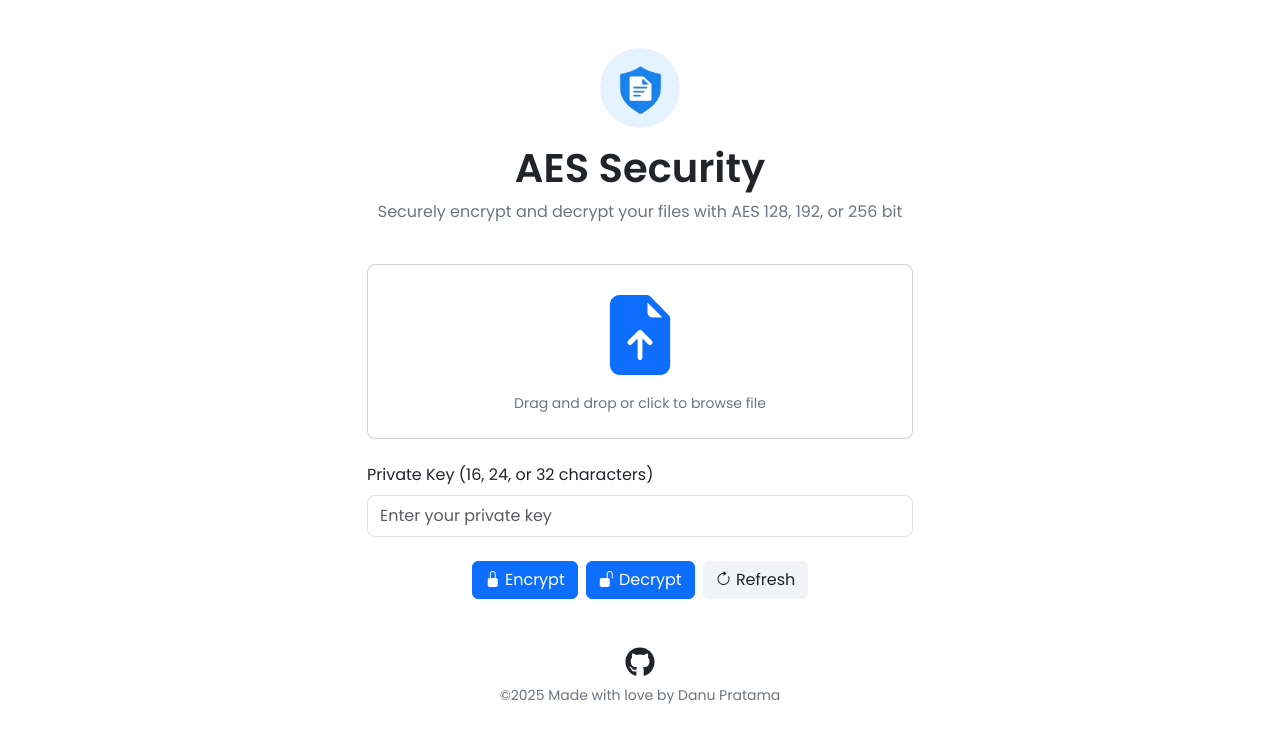
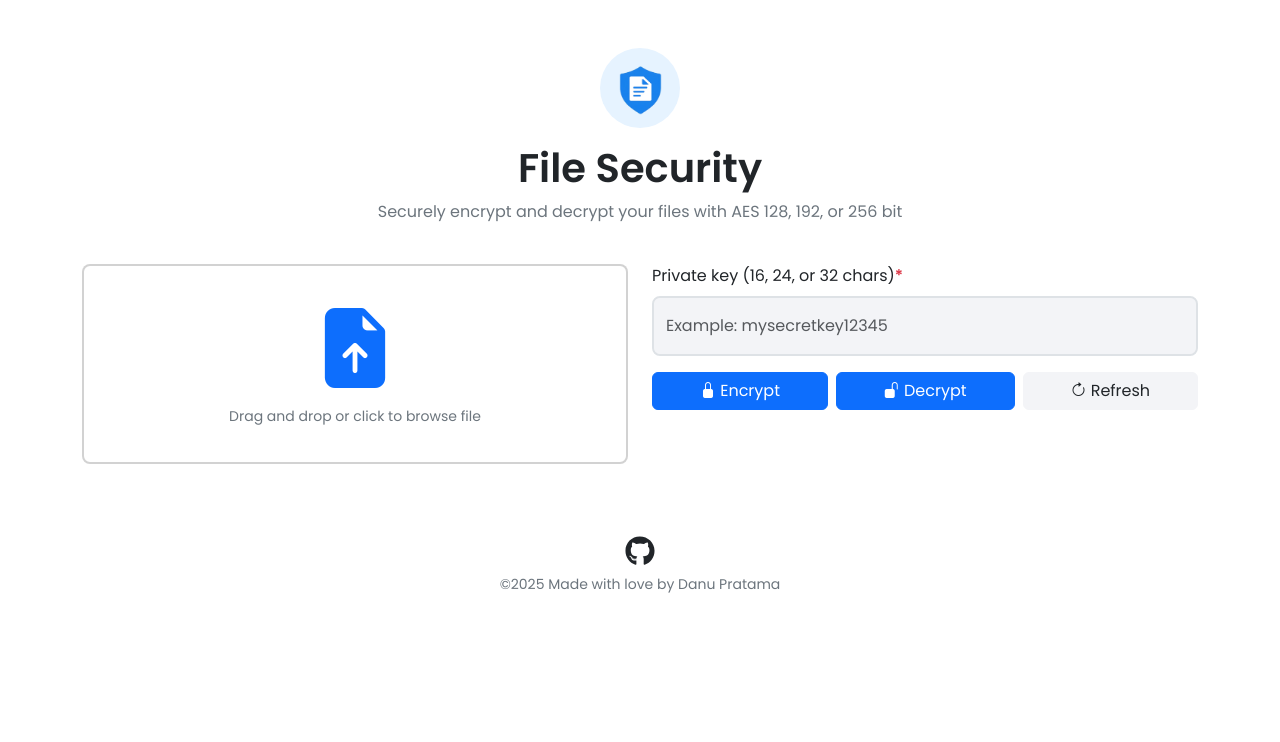
Before and after one commit to danutama/nextjs-aes-encryption, a Next.js app: page /start in a window 1280 px wide. Shown: the top 742 px of the page. Built offline with nearby package versions, Linux system fonts and the light colour scheme.

Commit message:
refactor: move encryption logic to custom hooks and clean up component structure

```diff
--- a/src/app/start/page.jsx
+++ b/src/app/start/page.jsx
@@ -1,99 +1,48 @@
 'use client';
 
-import { useEffect, useRef, useState } from 'react';
 import Image from 'next/image';
 import DropZone from '@/components/DropZone';
 import InputKey from '@/components/InputKey';
 import Credit from '@/components/Credit';
-import { encryptFile, decryptFile } from '@/utils/crypto';
-import toast from 'react-hot-toast';
-
-const MAX_FILE_SIZE_MB = 200;
-const MAX_FILE_SIZE_BYTES = MAX_FILE_SIZE_MB * 1024 * 1024;
-
-// Detect in-app browser
-function isInAppBrowser() {
-  const ua = navigator.userAgent || navigator.vendor || window.opera;
-  const inAppKeywords = ['Instagram', 'FBAN', 'FBAV', 'Messenger', 'TikTok', 'Twitter', 'LinkedIn', 'WhatsApp'];
-
-  return inAppKeywords.some((keyword) => ua.includes(keyword));
-}
+import { useInAppBrowserWarning } from '@/hooks/useInAppBrowserWarning';
+import { useEncryption } from '@/hooks/useEncryption';
 
 export default function EncryptionPage() {
-  const [file, setFile] = useState(null);
-  const [fileName, setFileName] = useState('');
-  const [privateKey, setPrivateKey] = useState('');
-  const fileInputRef = useRef(null);
+  useInAppBrowserWarning();
 
-  // Alert in-app browser
-  useEffect(() => {
-    if (isInAppBrowser()) {
-      toast.error('You are opening this page from an in-app browser (Instagram, Facebook, etc.). Please open it in Chrome or another browser to enable downloading.', { duration: 6000 });
-    }
-  }, []);
-
-  const handleFileChange = (e) => {
-    const selectedFile = e.target.files[0];
-    if (selectedFile) {
-      setFile(selectedFile);
-      setFileName(selectedFile.name);
-    }
-  };
-
-  const handleRefresh = () => {
-    setFile(null);
-    setFileName('');
-    setPrivateKey('');
-    if (fileInputRef.current) {
-      fileInputRef.current.value = null;
-    }
-  };
-
-  const handleEncryptClick = () => {
-    if (file && file.size > MAX_FILE_SIZE_BYTES) {
-      toast.error(`File too large. Max allowed size is ${MAX_FILE_SIZE_MB}MB`);
-      return;
-    }
-    encryptFile(file, fileName, privateKey);
-  };
-
-  const handleDecryptClick = () => {
-    if (file && file.size > MAX_FILE_SIZE_BYTES) {
-      toast.error(`File too large. Max allowed size is ${MAX_FILE_SIZE_MB}MB`);
-      return;
-    }
-    decryptFile(file, fileName, privateKey);
-  };
+  const { file, fileName, privateKey, setPrivateKey, fileInputRef, handleFileChange, handleRefresh, handleEncryptClick, handleDecryptClick } = useEncryption();
 
   return (
     <div className="d-flex flex-column justify-content-center">
       <div className="text-center mb-4">
         <div className="mb-3 d-flex justify-content-center align-items-center">
           <span className="icon blue-pastel-1 d-flex justify-content-center align-items-center pt-1">
-            {/* <i className="bi bi-shield-fill-check text-primary"></i> */}
             <Image src="/logo-blue.png" alt="logo" className="img-logo" width={43} height={50} priority />
           </span>
         </div>
-        <h1 className="mb-2 fw-bold">AES Security</h1>
+        <h1 className="mb-2 fw-bold">File Security</h1>
         <p className="text-secondary">Securely encrypt and decrypt your files with AES 128, 192, or 256 bit</p>
       </div>
 
-      <div className="row justify-content-center">
-        <div className="col-md-8 col-lg-6">
-          <DropZone file={file} fileName={fileName} fileInputRef={fileInputRef} handleFileChange={handleFileChange} setFile={setFile} setFileName={setFileName} />
-
+      <div>
+        <div className="row">
+          <div className="col-lg-6">
+            <DropZone file={file} fileName={fileName} fileInputRef={fileInputRef} handleFileChange={handleFileChange} />
+          </div>
+          <div className="col-lg-6">
             <InputKey privateKey={privateKey} setPrivateKey={setPrivateKey} />
-
-          <div className="d-flex justify-content-sm-center justify-content-between gap-sm-2 gap-1 mt-4">
-            <button className="btn btn-primary" onClick={handleEncryptClick}>
+            <div className="d-flex justify-content-center gap-sm-2 gap-1 mt-3">
+              <button className="btn btn-primary flex-fill" onClick={handleEncryptClick}>
                 <i className="bi bi-lock-fill"></i> Encrypt
               </button>
-            <button className="btn btn-primary" onClick={handleDecryptClick}>
+              <button className="btn btn-primary flex-fill" onClick={handleDecryptClick}>
                 <i className="bi bi-unlock-fill"></i> Decrypt
               </button>
-            <button className="btn btn-refresh" onClick={handleRefresh}>
+              <button className="btn btn-refresh flex-fill" onClick={handleRefresh}>
                 <i className="bi bi-arrow-clockwise"></i> Refresh
               </button>
+            </div>
+          </div>
         </div>
 
         <div className="mt-4">
@@ -101,6 +50,5 @@ export default function EncryptionPage() {
         </div>
       </div>
     </div>
-    </div>
   );
 }
--- a/src/app/start/style.css
+++ b/src/app/start/style.css
@@ -1,3 +1,12 @@
+:root {
+  --gray: hsl(225, 20%, 96%);
+  --gray-2: hsl(225, 29%, 92%);
+}
+
+.bg-gray {
+  background-color: var(--gray);
+}
+
 .icon {
   width: 80px;
   height: 80px;
@@ -8,18 +17,32 @@
   font-size: 40px;
 } */
 
+.drop-zone {
+ min-height: 200px;
+}
+
 .drop-zone:hover {
   border-color: var(--primary);
 }
 
+.form-control {
+  background-color: var(--gray) !important;
+}
+
 .form-control:active,
 .form-control:focus {
+  background-color: var(--gray);
   outline: none !important;
   box-shadow: none !important;
   border-color: var(--primary);
 }
 
 .btn-refresh {
-  background-color: hsl(225, 20%, 96%) !important;
-  border: 1px solid hsl(225, 20%, 96%) !important;
+  background-color: var(--gray) !important;
+  border: 1px solid var(--gray) !important;
 }
+
+.btn-refresh:hover {
+  background-color: var(--gray-2) !important;
+  border: 1px solid var(--gray-2) !important;
+}
--- a/src/components/DropZone.jsx
+++ b/src/components/DropZone.jsx
@@ -19,7 +19,7 @@ export default function DropZone({ file, fileName, fileInputRef, handleFileChang
   return (
     <div className="mb-4">
       <div
-        className={`card drop-zone rounded-3 text-center p-4 ${file ? 'bg-light' : 'bg-white'}`}
+        className={`card drop-zone rounded-3 text-center d-flex justify-content-center border-2 p-4 ${file ? 'bg-gray' : 'bg-white'}`}
         style={{ cursor: 'pointer' }}
         onClick={handleButtonClick}
         onDragOver={(e) => e.preventDefault()}
--- a/src/components/InputKey.jsx
+++ b/src/components/InputKey.jsx
@@ -1,19 +1,12 @@
-"use client";
+'use client';
 
 export default function InputKey({ privateKey, setPrivateKey }) {
   return (
-    <div className="mb-3 text-start">
+    <div className="text-start">
       <label htmlFor="privateKey" className="form-label text-start">
-        Private Key (16, 24, or 32 characters)
+        Private key (16, 24, or 32 chars)<span className="text-danger fw-bold">*</span>
       </label>
-      <input
-        type="text"
-        className="form-control rounded-3 py-2"
-        id="privateKey"
-        value={privateKey}
-        onChange={(e) => setPrivateKey(e.target.value)}
-        placeholder="Enter your private key"
-      />
+      <input type="text" className="form-control rounded-3 py-3 border-2" id="privateKey" value={privateKey} onChange={(e) => setPrivateKey(e.target.value)} placeholder="Example: mysecretkey12345" />
     </div>
   );
 }
--- /dev/null
+++ b/src/hooks/useEncryption.js
@@ -0,0 +1,60 @@
+import { useRef, useState } from 'react';
+import toast from 'react-hot-toast';
+import { encryptFile, decryptFile } from '@/utils/crypto';
+
+const MAX_FILE_SIZE_MB = 200;
+const MAX_FILE_SIZE_BYTES = MAX_FILE_SIZE_MB * 1024 * 1024;
+
+export function useEncryption() {
+  const [file, setFile] = useState(null);
+  const [fileName, setFileName] = useState('');
+  const [privateKey, setPrivateKey] = useState('');
+  const fileInputRef = useRef(null);
+
+  const handleFileChange = (e) => {
+    const selectedFile = e.target.files[0];
+    if (selectedFile) {
+      setFile(selectedFile);
+      setFileName(selectedFile.name);
+    }
+  };
+
+  const handleRefresh = () => {
+    setFile(null);
+    setFileName('');
+    setPrivateKey('');
+    if (fileInputRef.current) {
+      fileInputRef.current.value = null;
+    }
+  };
+
+  const checkFileSize = () => {
+    if (file && file.size > MAX_FILE_SIZE_BYTES) {
+      toast.error(`File too large. Max allowed size is ${MAX_FILE_SIZE_MB}MB`);
+      return false;
+    }
+    return true;
+  };
+
+  const handleEncryptClick = () => {
+    if (!checkFileSize()) return;
+    encryptFile(file, fileName, privateKey);
+  };
+
+  const handleDecryptClick = () => {
+    if (!checkFileSize()) return;
+    decryptFile(file, fileName, privateKey);
+  };
+
+  return {
+    file,
+    fileName,
+    privateKey,
+    setPrivateKey,
+    fileInputRef,
+    handleFileChange,
+    handleRefresh,
+    handleEncryptClick,
+    handleDecryptClick,
+  };
+}
--- /dev/null
+++ b/src/hooks/useInAppBrowserWarning.js
@@ -0,0 +1,13 @@
+import { useEffect } from 'react';
+import toast from 'react-hot-toast';
+
+export function useInAppBrowserWarning() {
+  useEffect(() => {
+    const ua = navigator.userAgent || navigator.vendor || window.opera;
+    const inAppKeywords = ['Instagram', 'FBAN', 'FBAV', 'Messenger', 'TikTok', 'Twitter', 'LinkedIn', 'WhatsApp'];
+
+    if (inAppKeywords.some((keyword) => ua.includes(keyword))) {
+      toast.error('You are opening this page from an in-app browser. Please open it in Chrome or another browser to enable downloading.', { duration: 6000 });
+    }
+  }, []);
+}
```
Lines whose indentation alone changed are shown as unchanged.
